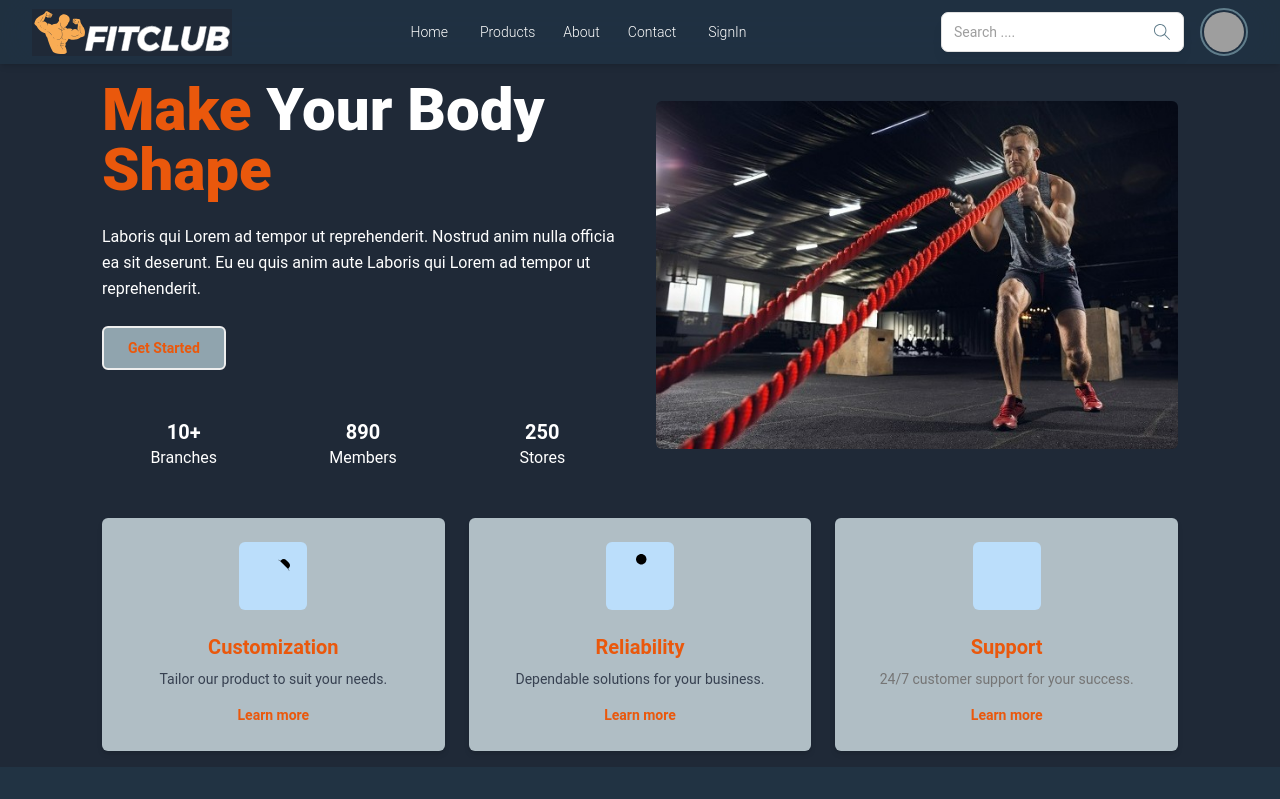
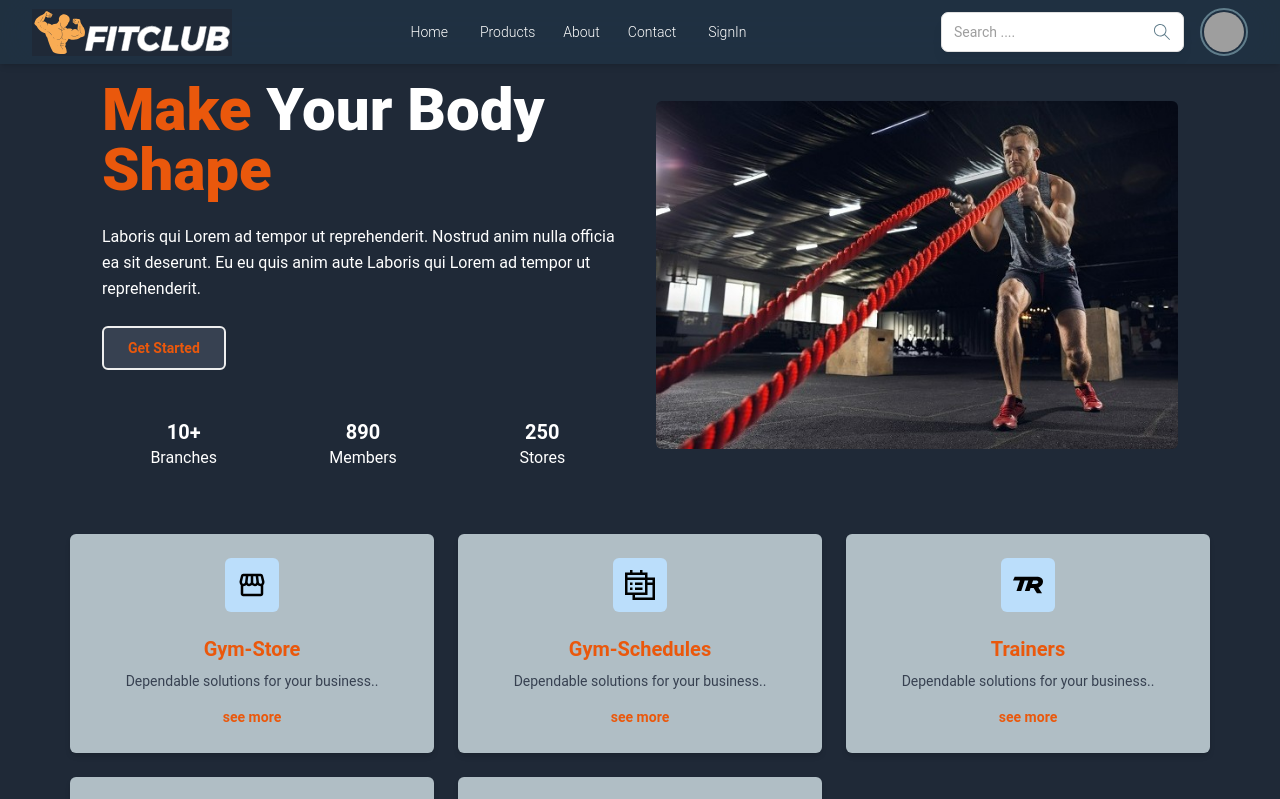
Before and after one commit to ubaidahmed04/Gym-Website, a Next.js app: page /members in a window 1280 px wide. Shown: the top 799 px of the page. Built offline with nearby package versions, Linux system fonts and the light colour scheme; grey boxes are pictures that could not be loaded.

Commit message:
set user and admin dashboard styles

```diff
--- a/app/(admin)/layout.js
+++ b/app/(admin)/layout.js
@@ -6,14 +6,14 @@ export default function Layout({children}){
     return(
       <html lang="en">
        <body
-        className="myfont flex  min-h-screen w-full h-full "
+        className="myfont flex  min-h-screen w-full h-full bg-blue-gray-500 "
       >
-        <>
+
       <Sidebar/>
         <main className=" max-w-screen-xl flex items-center justify-center py-16 w-full h-full mx-auto ">
           {children}
         </main>
-        </>
+
       </body>
     </html>
     )
--- a/components/AdminDashboard.jsx
+++ b/components/AdminDashboard.jsx
@@ -1,20 +1,24 @@
 "use client"
 import React from 'react'
-import { ProductCard } from './ProductCard';
+// import { ProductCard } from './ProductCard';
 import Team from './team';
-import ProductStore from './ProductStore';
-
+// import { FeatureCard } from './FeatureCard';
+import { MdOutlineStorefront } from 'react-icons/md';
+import { TbUsersPlus } from 'react-icons/tb';
+import { SiTrainerroad } from 'react-icons/si';
+import { LiaUserEditSolid } from "react-icons/lia";
+import { FeatureCard } from './FeatureCard';
 const AdminDashboard = () => {
   return (
-    <div className="flex flex-col   bg-gray-100">
+    <div className="flex flex-col   ">
 
     {/* <h1 className='flex w-full text-center justify-center py-5 text-xl font-bold'>Member Information</h1> */}
 
     <div className="text-center max-w-2xl mx-auto">
-      <h2 className=" sm:text-3xl text-2xl font-extrabold">
-        Work Easier Today
+      <h2 className=" sm:text-3xl text-2xl font-extrabold text-blue-gray-50">
+        Admin Dashboard
       </h2>
-      <p className="text-sm text-gray-600 mt-6 leading-relaxed">
+      <p className="text-sm text-darkBlue mt-6 leading-relaxed">
         Unlock a world of possibilities with our exclusive features. Explore how
         our unique offerings can transform your journey and empower you to achieve
         more.
@@ -22,10 +26,39 @@ const AdminDashboard = () => {
     </div>
 
       <span className='grid grid-cols-1 md:grid-cols-2 lg:grid-cols-3 gap-4'>
-       <ProductCard />
-       <ProductCard />
-       <ProductCard />
-       <ProductCard />
+         <FeatureCard
+          featureName={"Product-List"}
+          description={"Dependable solutions for your business."}
+          url={"/products"}
+          Icon={MdOutlineStorefront}
+          />
+         <FeatureCard
+          featureName={"All-User"}
+          description={"Dependable solutions for your business."}
+          url={"/users"}
+          Icon={LiaUserEditSolid}
+          />
+
+         <FeatureCard
+          featureName={"All-Trainers"}
+          description={"Dependable solutions for your business."}
+          url={"/allTrainers"}
+          Icon={SiTrainerroad}
+          />
+         <FeatureCard
+          featureName={"Add Schedule "}
+          description={"Dependable solutions for your business."}
+          url={"/addSchedule"}
+          Icon={TbUsersPlus}
+          />
+
+         {/* <FeatureCard
+          featureName={"Exercise"}
+          description={"Dependable solutions for your business."}
+          url={"/exercise"}
+          // Icon={RiNodeTree}
+          /> */}
+
         </span>
         <Team/>
 
--- /dev/null
+++ b/components/FeatureCard.jsx
@@ -0,0 +1,22 @@
+import Link from 'next/link'
+import React from 'react'
+
+export const FeatureCard = ({Icon, featureName, description , url }) => {
+  return (
+    <div className="bg-blue-gray-200 p-6 shadow-md rounded-md text-center">
+        <div className="bg-blue-100 p-3 inline-block rounded-md mb-4">
+        <Icon size={30}/>
+        </div>
+        <h3 className="text-orange text-xl font-bold mb-2">{featureName}</h3>
+        <p className="text-darkgray text-sm">
+          {description}.
+        </p>
+        <Link
+          href={url}
+          className="text-orange font-bold text-sm hover:underline mt-4 inline-block"
+        >
+          see more
+        </Link>
+      </div>
+  )
+}
--- /dev/null
+++ b/components/FeaturedSection.jsx
@@ -0,0 +1,54 @@
+import React from 'react'
+import { MdOutlineStorefront } from "react-icons/md";
+import { RiNodeTree } from "react-icons/ri";
+import { SiTrainerroad } from "react-icons/si";
+import { TbUsersPlus } from "react-icons/tb";
+import { GrSchedules } from "react-icons/gr";
+import { FeatureCard } from './FeatureCard';
+const FeaturedSection = () => {
+  return (
+    <>
+     {/* Features Section */}
+  <div className="grid md:grid-cols-3 gap-6 my-12 ">
+  {/* Card 1 */}
+  <FeatureCard
+   featureName={"Gym-Store"}
+   description={"Dependable solutions for your business."}
+   url={"/products"}
+   Icon={MdOutlineStorefront}
+   />
+  <FeatureCard
+   featureName={"Gym-Schedules"}
+   description={"Dependable solutions for your business."}
+   url={"/schedule"}
+   Icon={GrSchedules}
+   />
+
+  <FeatureCard
+   featureName={"Trainers"}
+   description={"Dependable solutions for your business."}
+   url={"/trainers"}
+   Icon={SiTrainerroad}
+   />
+  <FeatureCard
+   featureName={"Registration"}
+   description={"Dependable solutions for your business."}
+   url={"/register"}
+   Icon={TbUsersPlus}
+   />
+
+  <FeatureCard
+   featureName={"Exercise"}
+   description={"Dependable solutions for your business."}
+   url={"/exercise"}
+   Icon={RiNodeTree}
+   />
+
+
+
+</div>
+</>
+  )
+}
+
+export default FeaturedSection
--- a/components/Header.jsx
+++ b/components/Header.jsx
@@ -104,7 +104,7 @@ export function Appbar() {
 
             >
                 <Link
-                    href="/login"
+                    href="/"
                     className={`${pathName === '/' ? 'text-orange underline fontbold translate-x-1' : 'text-light'} flex items-center`}
                 >
                     SignIn
@@ -195,9 +195,9 @@ export function Appbar() {
                     >
 
                         {openNav ? (
-                            <RxCross2 className="h-6 w-6" />
+                            <RxCross2 className="h-6 w-6 text-white" />
                         ) : (
-                            <HiMenuAlt1 className="h-6 w-6" />
+                            <HiMenuAlt1  className="h-6 w-6 text-white" />
                         )}
                     </IconButton>
                 </div>
--- a/components/HeroSection.jsx
+++ b/components/HeroSection.jsx
@@ -19,7 +19,7 @@ const HeroSection = () => {
       </p>
       <button
         type="button"
-        className="mt-6 bg-blue-gray-300 text-orange hover:bg-transparent hover:text-orange border-2 border-orantext-orange transition-all  font-semibold text-sm rounded-md px-6 py-2.5"
+        className="mt-6 bg-darkgray text-orange hover:bg-transparent hover:text-orange border-2 border-orantext-orange transition-all  font-semibold text-sm rounded-md px-6 py-2.5"
       >
         Get Started
       </button>
@@ -55,87 +55,7 @@ const HeroSection = () => {
     </div>
   </div>
 
-  {/* Features Section */}
-  <div className="grid md:grid-cols-3 gap-6 mt-12">
-    {/* Card 1 */}
-    <div className="bg-blue-gray-200 p-6 shadow-md rounded-md text-center">
-      <div className="bg-blue-100 p-3 inline-block rounded-md mb-4">
-        <svg
-          xmlns="http://www.w3.org/2000/svg"
-          className="w-11 h-11"
-          fill="currentColor"
-          viewBox="0 0 32 32"
-        >
-          {/* Add SVG Path */}
-          <path
-            d="M28.068 12h-.128a.934.934 0 0 1-.864-.6.924.924 0 0 1 .2-1.01l.091-.091a2.938 2.938 0 0 0 0-4.147l-1.511-1.51a2.935 2.935 0 0 0-4.146 0l-.091.091A.956.956 0 0 1 20 4.061..."
-          />
-        </svg>
-      </div>
-      <h3 className="text-orange text-xl font-bold mb-2">Customization</h3>
-      <p className="text-darkgray text-sm">
-        Tailor our product to suit your needs.
-      </p>
-      <a
-        href="#"
-        className="text-orange font-bold text-sm hover:underline mt-4 inline-block"
-      >
-        Learn more
-      </a>
-    </div>
 
-    {/* Card 2 */}
-    <div className="bg-blue-gray-200 p-6 shadow-md rounded-md text-center">
-      <div className="bg-blue-100 p-3 inline-block rounded-md mb-4">
-        {/* Add another SVG Path */}
-        <svg
-          xmlns="http://www.w3.org/2000/svg"
-          className="w-11 h-11"
-          fill="currentColor"
-          viewBox="0 0 512.001 512.001"
-        >
-          <path
-            d="M271.029 0c-33.091 0-61 27.909-61 61s27.909 61 61 61 60-27.909 60-61-26.909-61-60-61zm66.592 122c-16.485 18.279-40.096 30-66.592 30..."
-          />
-        </svg>
-      </div>
-      <h3 className="text-orange text-xl font-bold mb-2">Reliability</h3>
-      <p className="text-darkgray text-sm">
-        Dependable solutions for your business.
-      </p>
-      <a
-        href="#"
-        className="text-orange font-bold text-sm hover:underline mt-4 inline-block"
-      >
-        Learn more
-      </a>
-    </div>
-
-    {/* Card 3 */}
-    <div className="bg-blue-gray-200 p-6 shadow-md rounded-md text-center">
-      <div className="bg-blue-100 p-3 inline-block rounded-md mb-4">
-        {/* Add another SVG Path */}
-        <svg
-          xmlns="http://www.w3.org/2000/svg"
-          className="w-11 h-11"
-          fill="currentColor"
-          viewBox="0 0 512.001 512.001"
-        >
-          <path d="..." />
-        </svg>
-      </div>
-      <h3 className="text-orange text-xl font-bold mb-2">Support</h3>
-      <p className="text-gray-600 text-sm">
-        24/7 customer support for your success.
-      </p>
-      <a
-        href="#"
-        className="text-orange font-bold text-sm hover:underline mt-4 inline-block"
-      >
-        Learn more
-      </a>
-    </div>
-  </div>
 </div>
   )
 }
--- a/components/MemberDashboard.jsx
+++ b/components/MemberDashboard.jsx
@@ -1,10 +1,13 @@
 import React from 'react'
 import HeroSection from './HeroSection'
+import FeaturedSection from './FeaturedSection'
 
 const MemberDashboard = () => {
   return (
     <>
     <HeroSection/>
+    <FeaturedSection/>
+
     </>
   )
 }
```
Also changed, not shown: components/Sidebar.jsx (+23 -49 lines), components/team.jsx (+7 -7 lines).
